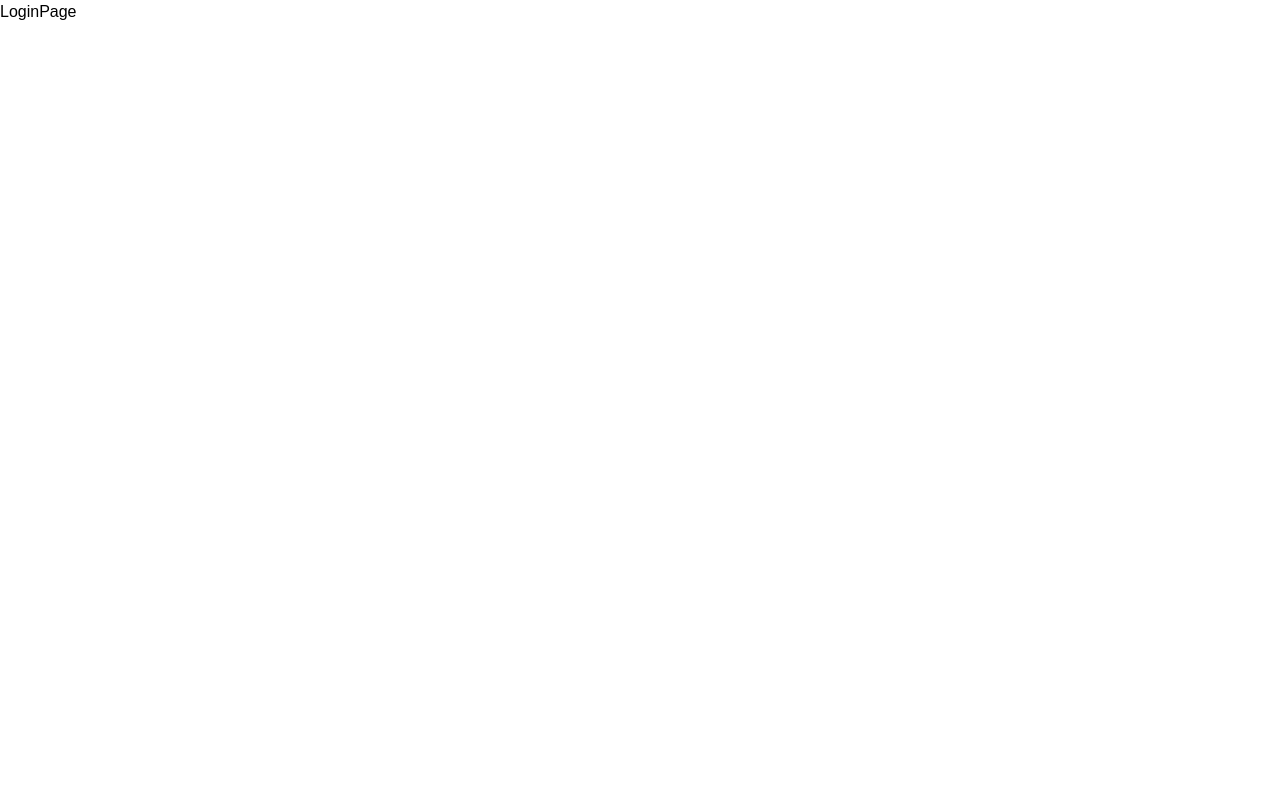
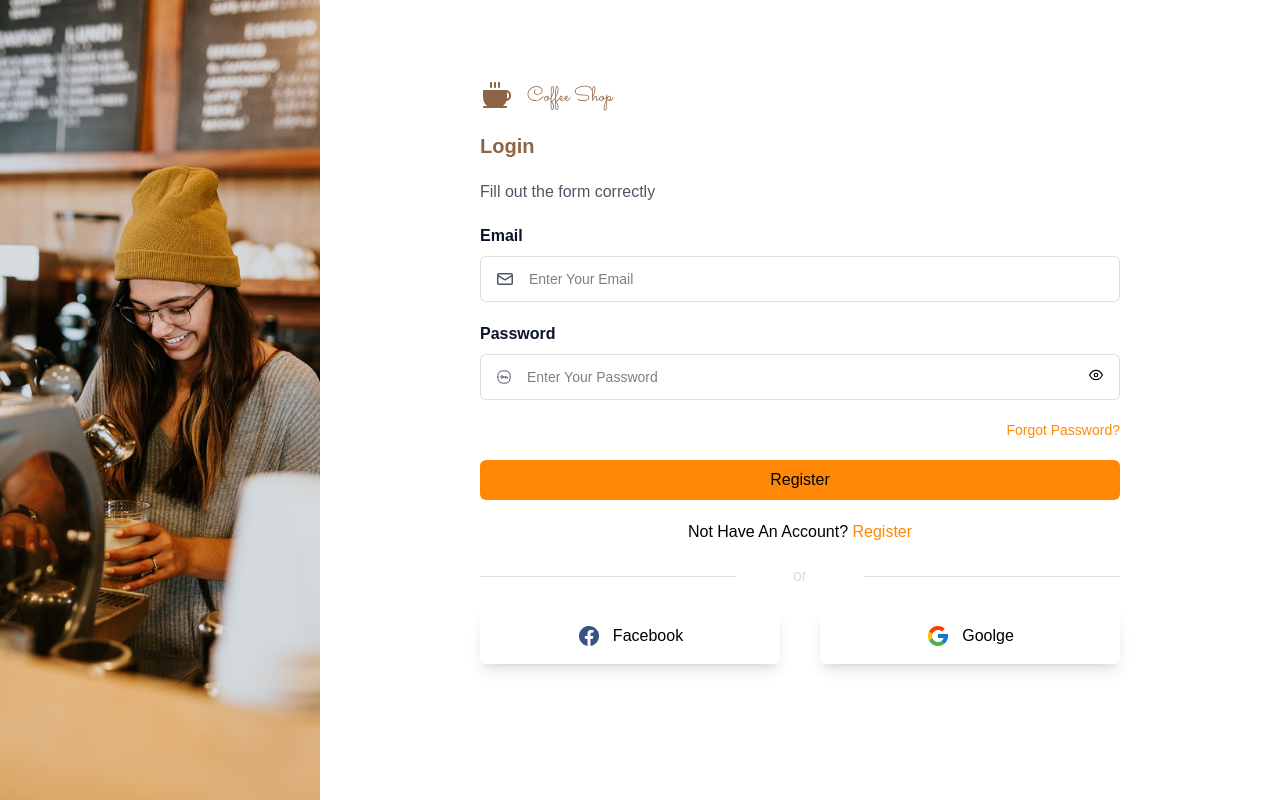
Before and after one commit to ItsnaMaulanaHasan/koda-b4-react, a React (Vite) app: page /login in a window 1280 px wide. Built offline with nearby package versions, Linux system fonts and the light colour scheme.

Commit message:
feat: create login page

```diff
--- a/src/pages/LoginPage.jsx
+++ b/src/pages/LoginPage.jsx
@@ -1,5 +1,101 @@
+import Input from "../components/Input";
+import Button from "../components/Button";
+import Alert from "../components/Alert";
+import { Link } from "react-router-dom";
+import { useState } from "react";
+import { yupResolver } from "@hookform/resolvers/yup";
+import { useNavigate } from "react-router-dom";
+import { useForm } from "react-hook-form";
+import * as yup from "yup";
+
+const RegisterFormSchema = yup.object({
+  email: yup.string().required("Email is required").email("Invalid email format"),
+  password: yup.string().required("Password is required").min(6, "Password must be at least 6 characters"),
+});
+
 function LoginPage() {
-  return <div>LoginPage</div>;
+  const [alertStatus, setAlertStatus] = useState({ type: "", message: "" });
+  const navigate = useNavigate();
+  const {
+    register,
+    handleSubmit,
+    formState: { errors },
+  } = useForm({
+    resolver: yupResolver(RegisterFormSchema),
+  });
+
+  const onSubmit = (data) => {
+    try {
+      const { email, password } = data;
+      const usersData = JSON.parse(localStorage.getItem("users") || "[]");
+
+      const isValidLogin = usersData.find((data) => data.email === email && data.password === password);
+
+      if (isValidLogin) {
+        setAlertStatus({ type: "success", message: "Login successful!" });
+        setTimeout(() => {
+          navigate("/");
+        }, 1500);
+      } else {
+        setAlertStatus({ type: "error", message: "Incorrect email or password" });
+      }
+    } catch (error) {
+      setAlertStatus({
+        type: "error",
+        message: `An error occurred while saving the data. Please try again: ${error}`,
+      });
+    }
+  };
+  return (
+    <main>
+      <Alert type={alertStatus.type} message={alertStatus.message} onClose={() => setAlertStatus({ type: "", message: "" })} />
+      <div className="flex w-full min-h-screen">
+        <div className="w-1/4">
+          <img className="h-full w-full object-cover" src="/public/img/img-login.png" alt="Image Login" />
+        </div>
+        <div className="flex gap-5 flex-col px-40 py-20 flex-1">
+          <div>
+            <img src="/public/icon/icon-header.svg" alt="Icon Header" />
+          </div>
+          <h1 className="font-semibold text-[#8E6447] text-xl">Login</h1>
+          <p className="text-[#4F5665]">Fill out the form correctly</p>
+          <form onSubmit={handleSubmit(onSubmit)}>
+            <div className="flex flex-col gap-5">
+              <Input {...register("email")} error={errors} id="email" type="email" label="Email" placeholder="Enter Your Email" />
+              <Input {...register("password")} error={errors} id="password" type="password" label="Password" placeholder="Enter Your Password" />
+              <Link className="text-sm text-[#FF8906] text-end" to="/forgot-password">
+                Forgot Password?
+              </Link>
+              <Button type="submit" className="bg-[#FF8906]">
+                Register
+              </Button>
+            </div>
+          </form>
+          <div className="text-center">
+            Not Have An Account?{" "}
+            <Link className="text-[#FF8906]" to="/">
+              Register
+            </Link>
+          </div>
+          <div className="flex w-full items-center">
+            <div className="h-[1px] bg-[#DEDEDE] w-[40%]"></div>
+            <div className="w-[20%] text-center text-[#DEDEDE]">or</div>
+            <div className="h-[1px] bg-[#DEDEDE] w-[40%]"></div>
+          </div>
+          <div className="flex gap-10">
+            <Button className="flex items-center justify-center gap-3 py-4 flex-1 shadow-lg">
+              <img src="/public/img/img-facebook.png" alt="Logo Facebook" />
+              Facebook
+            </Button>
+            <Button className="flex items-center justify-center gap-3 py-4 flex-1 shadow-lg">
+              <img src="/public/img/img-google.png" alt="Logo Google" />
+              Goolge
+            </Button>
+          </div>
+        </div>
+      </div>
+    </main>
+  );
 }
 
 export default LoginPage;
```
